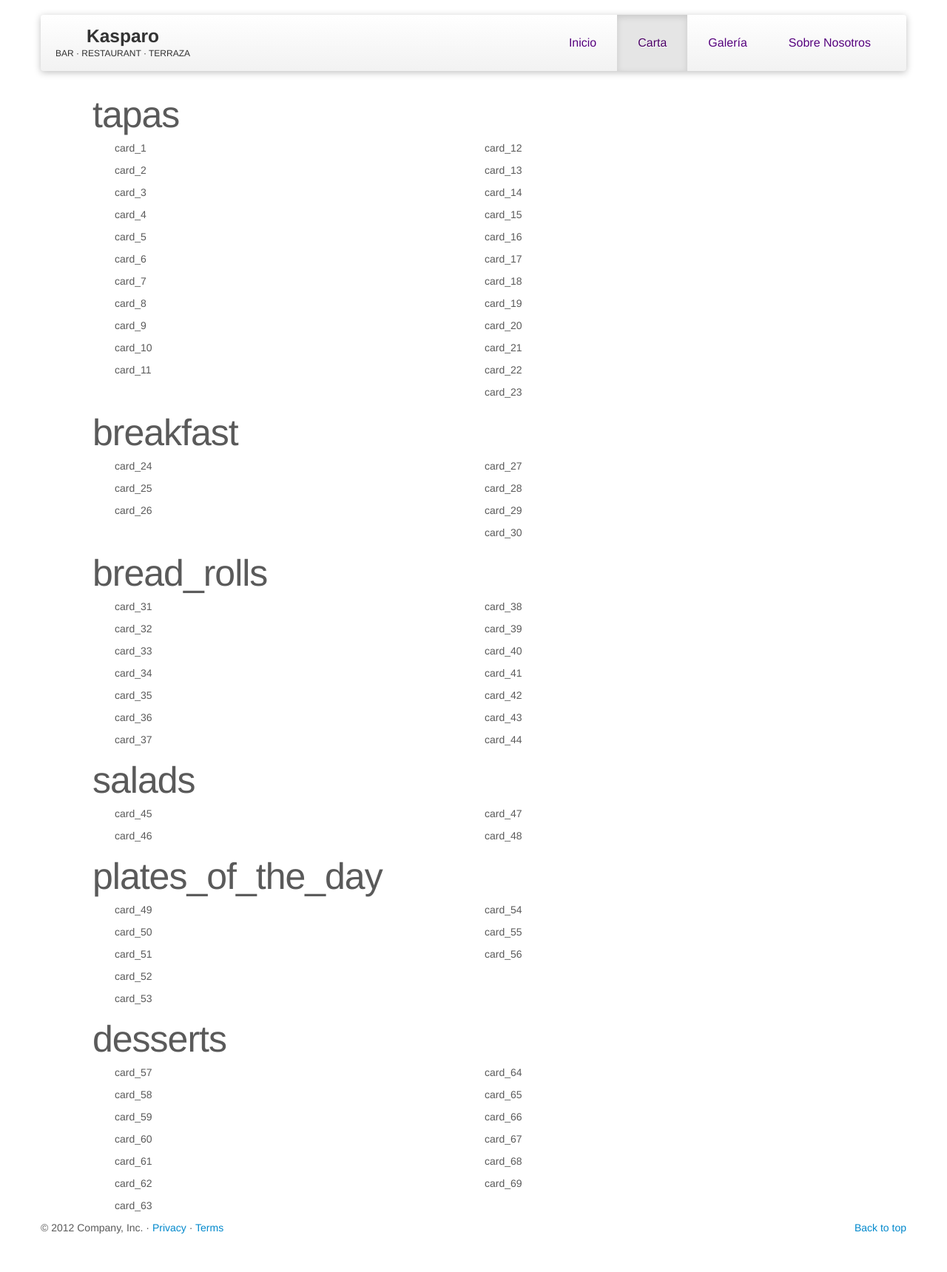
After one commit to monolo/kasparo, a PHP site: the page made by views/card.html.twig in a window 1280 px wide. The commit adds this page. Shown: the whole page at 74% size. Run offline with PHP 8.4, Linux system fonts and the light colour scheme; the template is opened without the code that fills it, so the values that code supplies are empty; some libraries are stand-ins or nearby versions.

Commit message:
preview card

```diff
--- a/index.php
+++ b/index.php
@@ -45,6 +45,10 @@ $app->register(new Silex\Provider\SecurityServiceProvider(), array(
 	    ),
 	),
 ));
+$app->get("{_locale}/card", function() use($app){
+	return $app["twig"]->render('card.html.twig');
+})
+->bind('card');
 
 $app->get('{_locale}/about', function() use($app){
     return $app["twig"]->render('about.html.twig');
--- /dev/null
+++ b/views/card.html.twig
@@ -0,0 +1,94 @@
+{% extends 'layout.html.twig' %}
+{% set active = "card" %}
+{% block panel %}
+<div class="row">
+	<h2 class="featurette-heading">{% trans %}tapas{% endtrans %}</h2>
+	<div class="span5">
+		{% for i in range(1, 11) %}
+			{% set aux = "card_"~i%}
+			<p>{{ aux|trans}}</p>
+		{% endfor %}
+	</div>
+	<div class="span5">
+		{% for i in range(12, 23) %}
+			{% set aux = "card_"~i%}
+			<p>{{ aux|trans}}</p>
+		{% endfor %}
+	</div>
+</div>
+<div class="row">
+	<h2 class="featurette-heading">{% trans %}breakfast{% endtrans %}</h2>
+	<div class="span5">
+		{% for i in range(24, 26) %}
+			{% set aux = "card_"~i%}
+			<p>{{ aux|trans}}</p>
+		{% endfor %}
+	</div>
+	<div class="span5">
+		{% for i in range(27, 30) %}
+			{% set aux = "card_"~i%}
+			<p>{{ aux|trans}}</p>
+		{% endfor %}
+	</div>
+</div>
+<div class="row">
+	<h2 class="featurette-heading">{% trans %}bread_rolls{% endtrans %}</h2>
+	<div class="span5">
+		{% for i in range(31, 37) %}
+			{% set aux = "card_"~i%}
+			<p>{{ aux|trans}}</p>
+		{% endfor %}
+	</div>
+	<div class="span5">
+		{% for i in range(38, 44) %}
+			{% set aux = "card_"~i%}
+			<p>{{ aux|trans}}</p>
+		{% endfor %}
+	</div>
+</div>
+<div class="row">
+	<h2 class="featurette-heading">{% trans %}salads{% endtrans %}</h2>
+	<div class="span5">
+		{% for i in range(45, 46) %}
+			{% set aux = "card_"~i%}
+			<p>{{ aux|trans}}</p>
+		{% endfor %}
+	</div>
+	<div class="span5">
+		{% for i in range(47, 48) %}
+			{% set aux = "card_"~i%}
+			<p>{{ aux|trans}}</p>
+		{% endfor %}
+	</div>
+</div>
+<div class="row">
+	<h2 class="featurette-heading">{% trans %}plates_of_the_day{% endtrans %}</h2>
+	<div class="span5">
+		{% for i in range(49, 53) %}
+			{% set aux = "card_"~i%}
+			<p>{{ aux|trans}}</p>
+		{% endfor %}
+	</div>
+	<div class="span5">
+		{% for i in range(54, 56) %}
+			{% set aux = "card_"~i%}
+			<p>{{ aux|trans}}</p>
+		{% endfor %}
+	</div>
+</div>
+<div class="row">
+	<h2 class="featurette-heading">{% trans %}desserts{% endtrans %}</h2>
+	<div class="span5">
+		{% for i in range(57, 63) %}
+			{% set aux = "card_"~i%}
+			<p>{{ aux|trans}}</p>
+		{% endfor %}
+	</div>
+	<div class="span5">
+		{% for i in range(64, 69) %}
+			{% set aux = "card_"~i%}
+			<p>{{ aux|trans}}</p>
+		{% endfor %}
+	</div>
+</div>
+{% endblock %}
--- a/views/menu.html.twig
+++ b/views/menu.html.twig
@@ -1,4 +1,4 @@
 <li{% if active == "home" %} class="active"{% endif %}><a href="#home">Inicio</a></li>
-<li{% if active == "card" %} class="active"{% endif %}><a href="#card">Carta</a></li>
+<li{% if active == "card" %} class="active"{% endif %}><a href="{{path('card')}}">Carta</a></li>
 <li{% if active == "galery" %} class="active"{% endif %}><a href="#galery">Galería</a></li>
-<li{% if active == "about" %} class="active"{% endif %}><a href="#about">Sobre Nosotros</a></li>
+<li{% if active == "about" %} class="active"{% endif %}><a href="{{path('about')}}">Sobre Nosotros</a></li>
```
